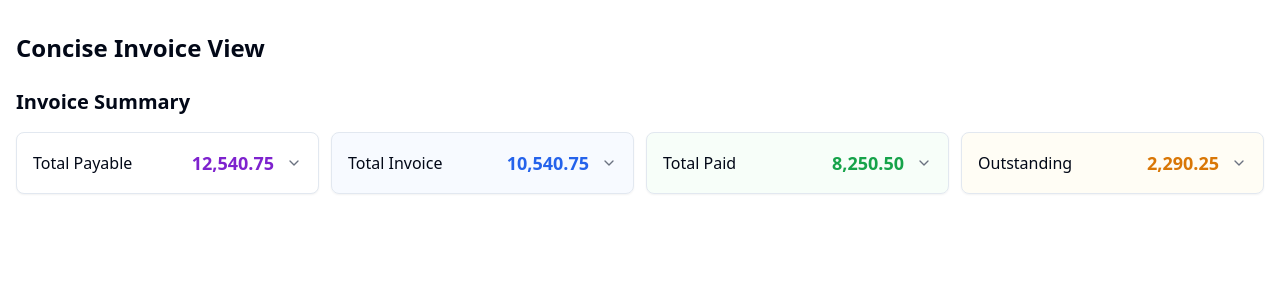
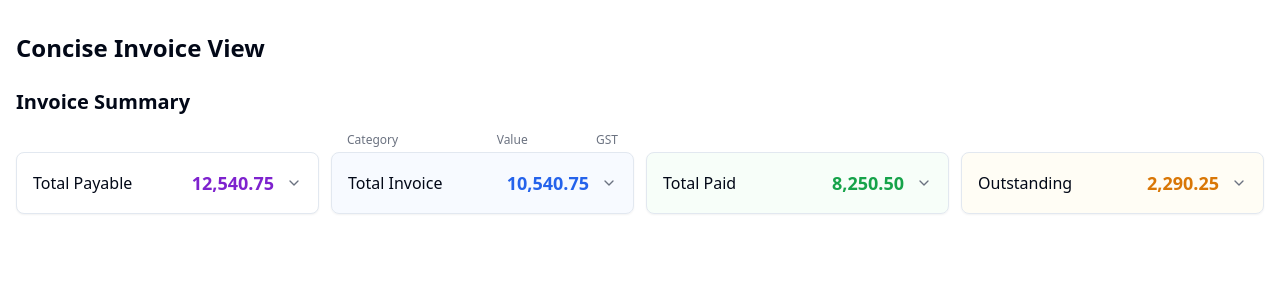
Before and after one commit to thevishaljaiswal/concise-invoice-view, a React (Vite) app: page / in a window 1280 px wide. Shown: the top 300 px of the page. Built offline with nearby package versions, Linux system fonts and the light colour scheme.

Commit message:
Refactor: Remove category repetition
Remove the category labels from each card and display them once.

```diff
--- a/src/components/InvoiceSummaryCard.tsx
+++ b/src/components/InvoiceSummaryCard.tsx
@@ -13,6 +13,7 @@ interface InvoiceSummaryCardProps {
   colorClass?: string;
   bgClass?: string;
   showDiscounts?: boolean;
+  showCategoryHeader?: boolean;
 }
 
 const InvoiceSummaryCard: React.FC<InvoiceSummaryCardProps> = ({
@@ -22,6 +23,7 @@ const InvoiceSummaryCard: React.FC<InvoiceSummaryCardProps> = ({
   colorClass = "text-purple-700",
   bgClass = "bg-white",
   showDiscounts = false,
+  showCategoryHeader = true,
 }) => {
   const [isExpanded, setIsExpanded] = useState(false);
 
@@ -75,11 +77,13 @@ const InvoiceSummaryCard: React.FC<InvoiceSummaryCardProps> = ({
 
       {isExpanded && (
         <div className="px-4 pb-3 bg-gray-50 animate-accordion-down">
-          <div className="grid grid-cols-3 text-xs font-medium text-gray-500 py-2">
-            <div className="text-left">Category</div>
-            <div className="text-right">Value</div>
-            <div className="text-right">GST</div>
-          </div>
+          {showCategoryHeader && (
+            <div className="grid grid-cols-3 text-xs font-medium text-gray-500 py-2">
+              <div className="text-left">Category</div>
+              <div className="text-right">Value</div>
+              <div className="text-right">GST</div>
+            </div>
+          )}
           <InvoiceDetailRow
             label="Consideration"
             detail={details.consideration}
--- a/src/components/InvoiceTable.tsx
+++ b/src/components/InvoiceTable.tsx
@@ -11,6 +11,17 @@ const InvoiceTable: React.FC<InvoiceTableProps> = ({ data }) => {
   return (
     <div className="w-full">
       <h2 className="text-xl font-semibold mb-4">Invoice Summary</h2>
+
+      {/* Category Headers */}
+      <div className="grid grid-cols-1 md:grid-cols-2 lg:grid-cols-4 gap-3 mb-1">
+        <div></div> {/* Empty space for card titles */}
+        <div className="grid grid-cols-3 text-xs font-medium text-gray-500 px-4">
+          <div className="text-left">Category</div>
+          <div className="text-right">Value</div>
+          <div className="text-right">GST</div>
+        </div>
+      </div>
+
       <div className="grid grid-cols-1 md:grid-cols-2 lg:grid-cols-4 gap-3">
         <InvoiceSummaryCard
           title="Total Payable"
@@ -18,6 +29,7 @@ const InvoiceTable: React.FC<InvoiceTableProps> = ({ data }) => {
           details={data.payable.details}
           colorClass="text-purple-700"
           showDiscounts={true}
+          showCategoryHeader={false}
         />
         <InvoiceSummaryCard
           title="Total Invoice"
@@ -25,6 +37,7 @@ const InvoiceTable: React.FC<InvoiceTableProps> = ({ data }) => {
           details={data.invoice.details}
           colorClass="text-blue-600"
           bgClass="bg-blue-50/50"
+          showCategoryHeader={false}
         />
         <InvoiceSummaryCard
           title="Total Paid"
@@ -32,6 +45,7 @@ const InvoiceTable: React.FC<InvoiceTableProps> = ({ data }) => {
           details={data.paid.details}
           colorClass="text-green-600"
           bgClass="bg-green-50/50"
+          showCategoryHeader={false}
         />
         <InvoiceSummaryCard
           title="Outstanding"
@@ -39,6 +53,7 @@ const InvoiceTable: React.FC<InvoiceTableProps> = ({ data }) => {
           details={data.outstanding.details}
           colorClass="text-amber-600"
           bgClass="bg-amber-50/50"
+          showCategoryHeader={false}
         />
       </div>
     </div>
```
